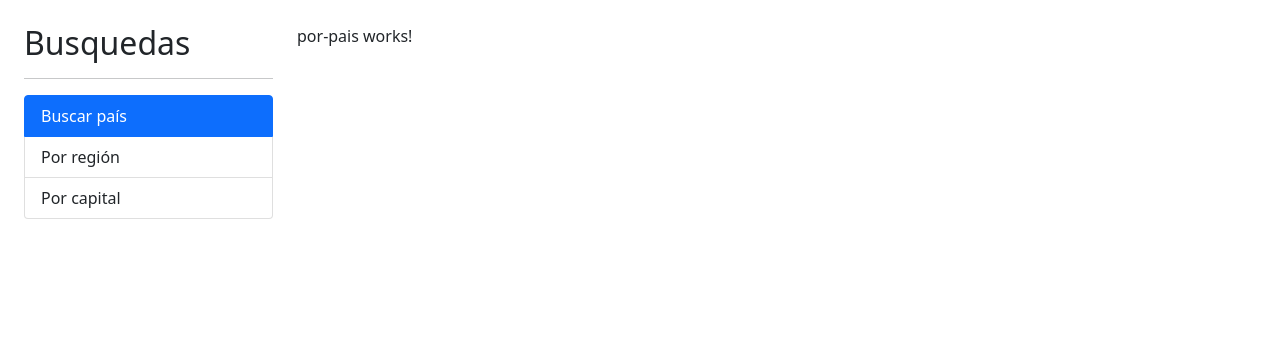
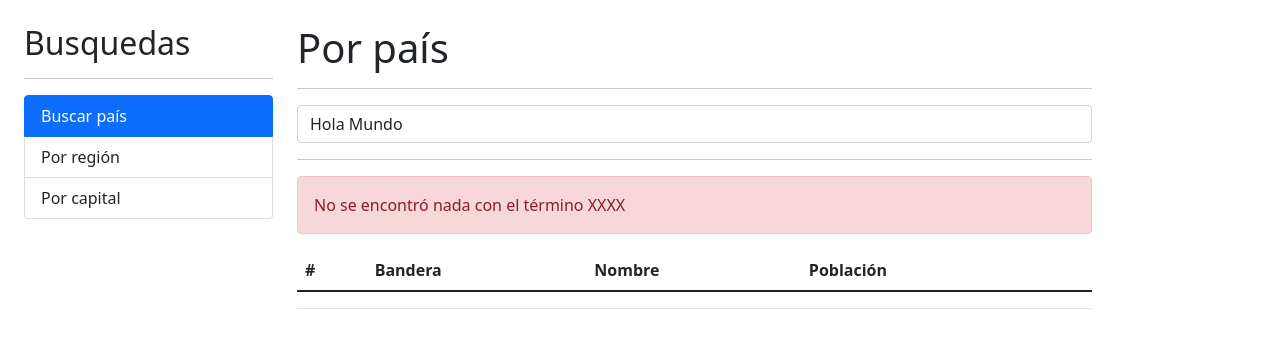
Before and after one commit to JoseBrando/paisesApp, an Angular app: page / in a window 1280 px wide. Shown: the top 348 px of the page. Built offline with nearby package versions, Linux system fonts and the light colour scheme.

Commit message:
[CHANGE] Maquetación

```diff
--- a/src/app/pais/pages/por-pais/por-pais.component.html
+++ b/src/app/pais/pages/por-pais/por-pais.component.html
@@ -1 +1,40 @@
-<p>por-pais works!</p>
+<h1>Por país</h1>
+<hr>
+
+<div class="row">
+    <div class="col">
+        <form autocomplete="on" (ngSubmit)="buscar()">
+            <input type="text" class="form-control" name="termino" placeholder="Buscar país..." [(ngModel)]="termino">
+        </form>
+    </div>
+</div>
+
+<hr>
+<div class="alert alert-danger">
+    No se encontró nada con el término XXXX
+</div>
+
+<div class="row">
+    <div class="col">
+        <table class="table table-hover">
+            <thead>
+                <tr>
+                    <th>#</th>
+                    <th>Bandera</th>
+                    <th>Nombre</th>
+                    <th>Población</th>
+                    <th></th>
+                </tr>
+            </thead>
+            <tbody>
+                <tr>
+                    <td></td>
+                    <td></td>
+                    <td></td>
+                    <td></td>
+                    <td></td>
+                </tr>
+            </tbody>
+        </table>
+    </div>
+</div>
--- a/src/app/pais/pages/por-pais/por-pais.component.ts
+++ b/src/app/pais/pages/por-pais/por-pais.component.ts
@@ -8,9 +8,15 @@
 })
 export class PorPaisComponent implements OnInit {
 
+  public termino: string = 'Hola Mundo';
+
   constructor() { }
 
   ngOnInit(): void {
   }
 
+  public buscar(): void {
+    console.log(this.termino);
+  }
+
 }
--- a/src/app/pais/pais.module.ts
+++ b/src/app/pais/pais.module.ts
@@ -1,5 +1,6 @@
 import { NgModule } from '@angular/core';
 import { CommonModule } from '@angular/common';
+import { FormsModule } from '@angular/forms';
 
 // Components
 import { PorCapitalComponent } from './pages/por-capital/por-capital.component';
@@ -23,7 +24,8 @@
     VerPaisComponent
   ],
   imports: [
-    CommonModule
+    CommonModule,
+    FormsModule
   ]
 })
 export class PaisModule { }
```
